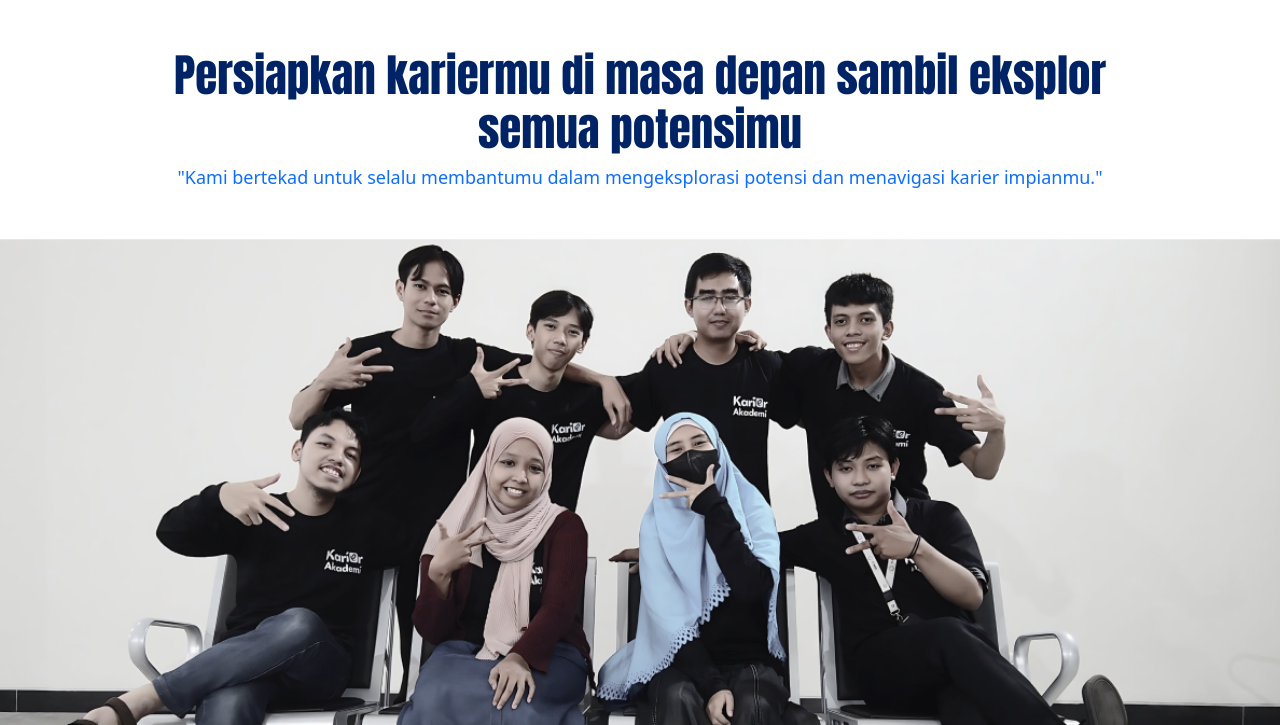
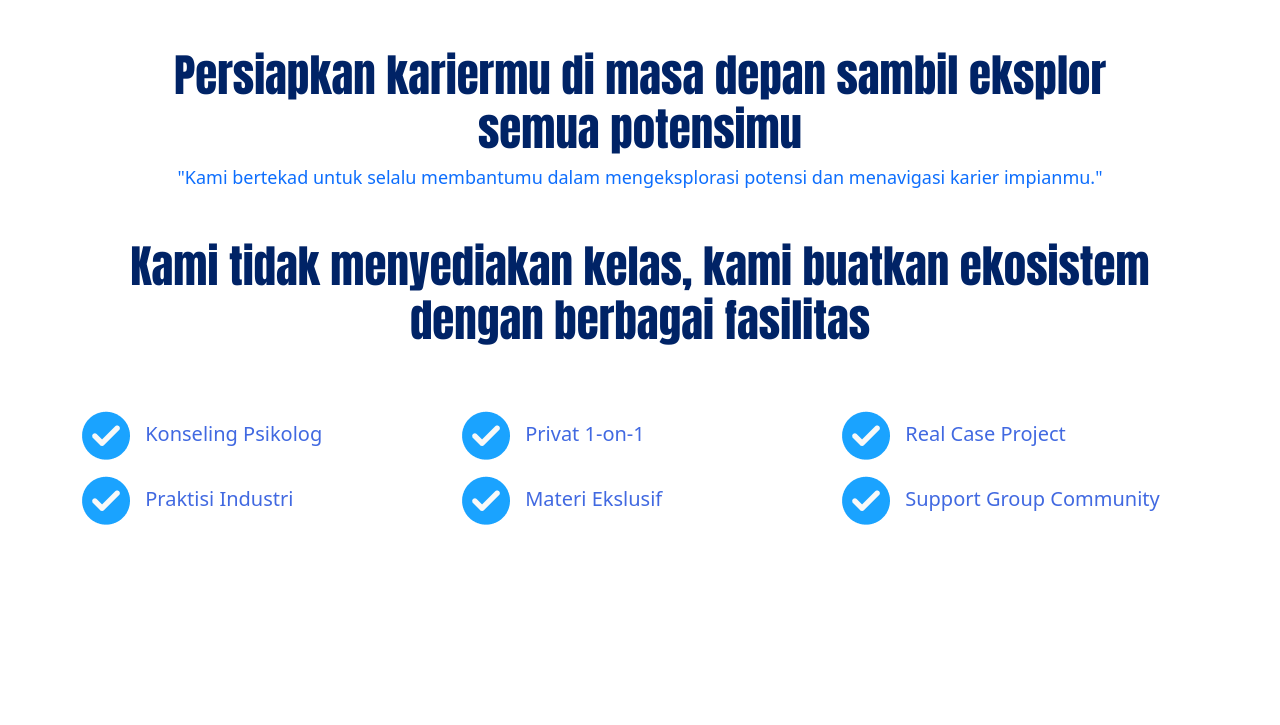
Before and after one commit to alifnurrohmans/karierakademi, a plain HTML site: page index.html in a window 1280 px wide. Shown: the part 637-1362 px from the top of the page. After the commit the page ends 1210 px from the top, so only its background shows below. Drawn offline with nearby package versions, Linux system fonts and the light colour scheme.

Commit message:
fasilitas

```diff
--- a/css/index.css
+++ b/css/index.css
@@ -48,10 +48,17 @@
 .about-image{
     background: url('/img/about-img.png');
     width: 100%;
-    height: 500px;
     background-repeat: no-repeat;
     background-size: cover;
     background-position: center;
+}
+
+#about .title-fasilitas{
+    font-size: 20px;
+    color: var(--warna-utama);
+}
+#about span{
+    margin-left: 10px;
 }
 /* end about */
 
@@ -66,7 +73,7 @@
 
     #home .col-lg-5{
         background-image: url('/img/home-img.png');
-        width: 100vw;
+        width: 100%;
         height: 90vh;
 
         background-repeat: no-repeat;
@@ -107,6 +114,10 @@
     .about-image{
         height: 350px;
     }
+
+    #about .title-fasilitas{
+        font-size: 15px;
+    }
 }
 
 /* Untuk perangkat seluler dengan lebar layar kurang dari 576px */
@@ -128,4 +139,8 @@
     .about-image{
         height: 200px;
     }
+
+    #about .title-fasilitas{
+        font-size: 18px;
+    }
 }
--- a/index.html
+++ b/index.html
@@ -82,6 +82,37 @@
     </div>
 
     <div class="about-image"></div>
+
+    <div class="container my-5" id="about">
+        <h1 class="text-center text-atas mx-lg-5 mx-md-0">Kami tidak menyediakan kelas, kami buatkan ekosistem dengan
+            berbagai fasilitas</h1>
+        <div class="row mt-5 text-sm-start">
+            <div class="col-md-4 col-sm-6 mt-3 title-fasilitas">
+                <img src="img/ceklis.png" alt="">
+                <span>Konseling Psikolog</span>
+            </div>
+            <div class="col-md-4 col-sm-6 mt-3 title-fasilitas">
+                <img src="img/ceklis.png" alt="">
+                <span>Privat 1-on-1</span>
+            </div>
+            <div class="col-md-4 col-sm-6 mt-3 title-fasilitas">
+                <img src="img/ceklis.png" alt="">
+                <span>Real Case Project</span>
+            </div>
+            <div class="col-md-4 col-sm-6 mt-3 title-fasilitas">
+                <img src="img/ceklis.png" alt="">
+                <span>Praktisi Industri</span>
+            </div>
+            <div class="col-md-4 col-sm-6 mt-3 title-fasilitas">
+                <img src="img/ceklis.png" alt="">
+                <span>Materi Ekslusif</span>
+            </div>
+            <div class="col-md-4 col-sm-6 mt-3 title-fasilitas">
+                <img src="img/ceklis.png" alt="">
+                <span>Support Group Community</span>
+            </div>
+        </div>
+    </div>
     <!-- end about -->
 
     <script src="https://cdn.jsdelivr.net/npm/bootstrap@5.2.3/dist/js/bootstrap.bundle.min.js"
```
Also changed, not shown: img/ceklis.png (added).
